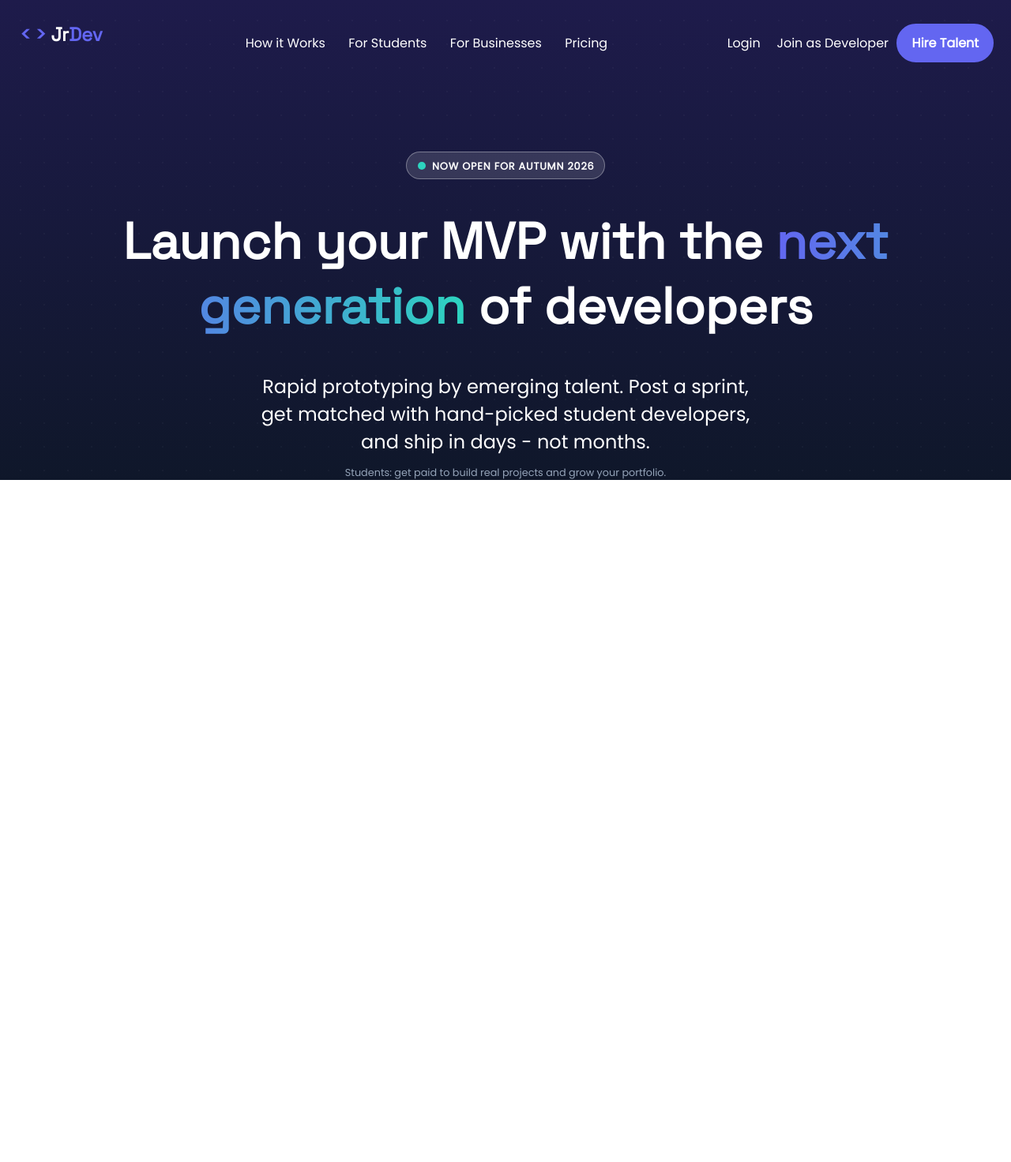
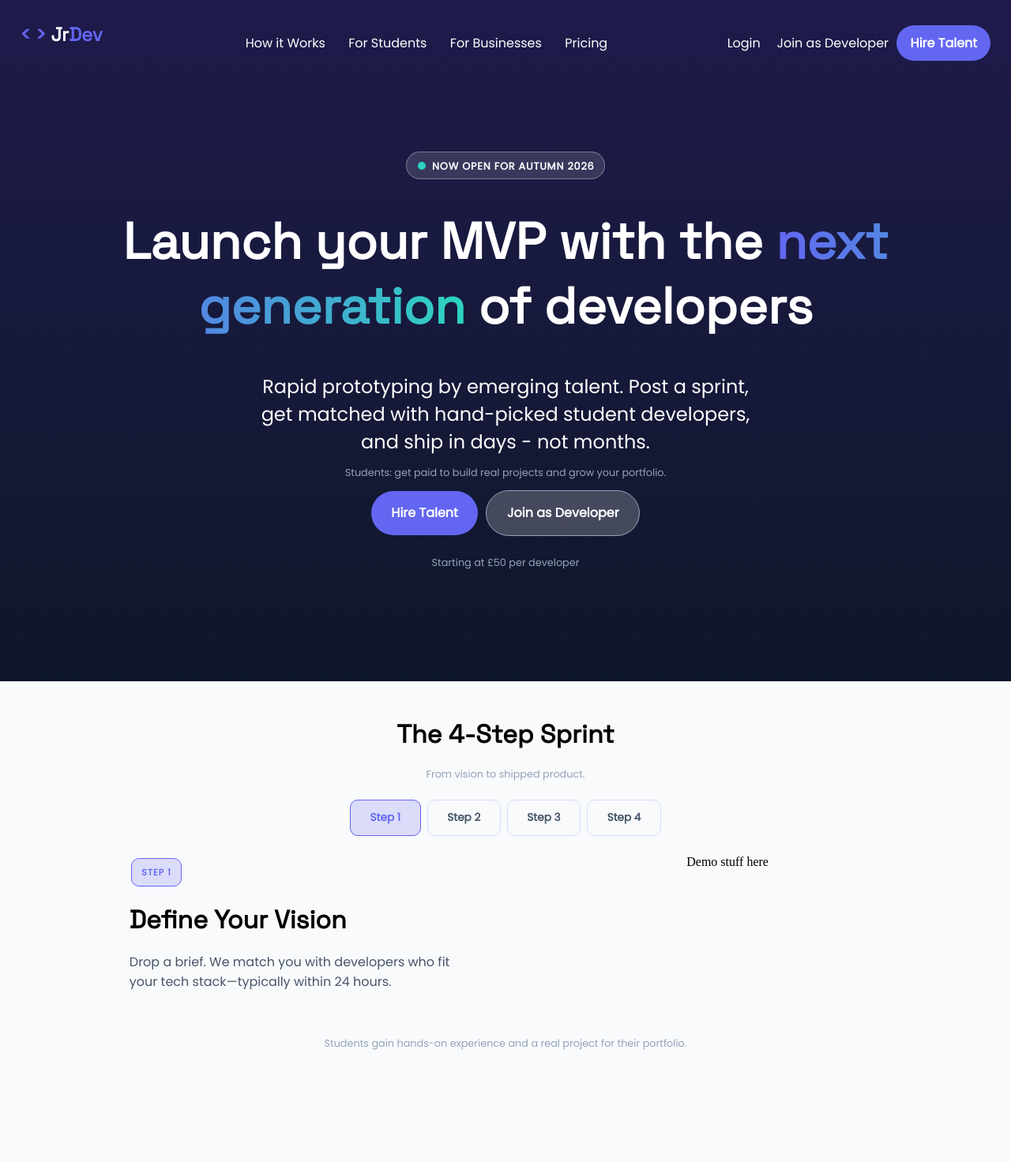
Before and after one commit to 011-sam-110/jrdev, a Flask app: page / in a window 1280 px wide. Shown: the whole page at 79% size. Before the commit the page ends 608 px from the top, so only its background shows below. Run offline with Flask 3, Linux system fonts and the light colour scheme; data that the repository does not hold is empty; some libraries are stand-ins or nearby versions.

Commit message:
Homepage advancements, completed how it works section (waiting for conformation on the demonstrations)

```diff
--- a/backend/app/static/css/styles.css
+++ b/backend/app/static/css/styles.css
@@ -1,14 +1,18 @@
-body, html {
+body, html, nav {
     margin: 0px;
+    scroll-behavior: smooth;
 }
 
 :root {
     --bg-dark: #0f172a;
+    --bg-light: #f8fafc;
     --primary: #6366f1;
+    --primary-light: #6366f133;
     --accent: #2dd4bf;
     --white: #ffffff;
     --black: #000000;
     --lightgray: #94a3b8;
+    --darkgray: #475569;
 }
 
 .navbar {
@@ -23,6 +27,7 @@ body, html {
     font-weight: 500;
     height: 6%;
     transition: 0.5s;
+    z-index: 99999;
 }
 
 .navbar a {
@@ -111,6 +116,7 @@ navCode, dev {
     padding-top: 20%;
     text-align: center;
     color: var(--white);
+    padding-bottom: 10%;
 }
 
 .tag {
@@ -168,11 +174,129 @@ navCode, dev {
     font-family: "Poppins";
 }
 
-.homeLaunch p {
+.homeLaunch p, .sprint p {
     margin-top: 1%;
     font-family: "Poppins";
     font-size: 80%;
     color: var(--lightgray);
+}
+
+#hire, #join {
+    border-radius: 50px;
+    font-weight: 600;
+    background: var(--primary);
+    margin: 0;
+    padding: 3%;
+    padding-left: 5%;
+    padding-right: 5%;
+    color: var(--white);
+    transform: translateY(0);
+    transition: transform 0.2s ease, box-shadow 0.2s ease;
+    text-decoration: none;
+    font-family: "Poppins";
+}
+
+#join {
+    background: #d3d3d344;
+    border: solid 1px var(--lightgray);
+}
+
+.homeButtons {
+    display: flex;
+    flex-direction: column;
+    align-items: center;
+    width: 100%;
+    margin-top: 3%;
+    margin: auto;
+    text-align: center;
+    margin-bottom: 2%;
+}
+
+.homeButtons #hire, .homeButtons #join {
+    padding: 3%;
+    white-space: nowrap;
+    margin: 3px;
+    margin-bottom: 10px;
+    width: 90vw !important;
+    display: block;
+}
+
+.sprint {
+    background-color: var(--bg-light);
+    margin: 0;
+    padding: 2%;
+    text-align: center;
+    padding-bottom: 10%;
+}
+
+.sprint h1 {
+    font-family: "Space Grotesk";
+    font-weight: 800;
+}
+
+.stepChoice {
+    margin-top: 3%;
+}
+
+.stepChoice a, .stepNum {
+    text-decoration: none;
+    color: var(--darkgray);
+    font-family: "Poppins";
+    font-size: 85%;
+    margin: 2px;
+    border: solid 1px var(--primary-light);
+    padding: 1%;
+    padding-left: 2%;
+    padding-right: 2%;
+    border-radius: 10px;
+    font-weight: 800;
+    transition: 0.5s;
+}
+
+.step {
+    display: inline-block;
+    justify-content: center;
+    flex-direction: column;
+    align-items: center;
+    gap: 10px;
+    margin-top: 3%;
+    width: 85%;
+    margin-left: 7.5%;
+    margin-bottom: 2%;
+}
+
+.stepText {
+    width: 100%;
+    text-align: left;
+}
+
+.stepDemo {
+    width: 100%;
+}
+
+.stepText p {
+    font-size: 100%;
+    color: var(--darkgray);
+}
+
+.stepNum, #currentStep {
+    background-color: var(--primary-light);
+    color: var(--primary)!important;
+    border: solid 1px var(--primary);
+    transition: 0.5s;
+}
+
+.stepNum {
+    width: max-content;
+    padding: 2%;
+    padding-left: 3%;
+    padding-right: 3%;
+    text-transform: uppercase;
+    background-color: var(--primary-light);
+    color: var(--primary)!important;
+    letter-spacing: 1px;
+    border: solid 1px var(--primary);
+    font-size: 70%!important;
 }
 
 @media (min-width:1200px) {
@@ -202,27 +326,49 @@ navCode, dev {
         font-family: "Poppins";
     }
 
-    #hire {
-        border: 2px solid var(--primary);
-        border-radius: 50px;
-        font-weight: 600;
-        background: var(--primary);
-        margin: 0;
-        padding: 3%;
-        padding-left: 5%;
-        padding-right: 5%;
-        color: var(--white);
-        transform: translateY(0);
-        transition: transform 0.2s ease, box-shadow 0.2s ease;
-    }
-
     #hire:hover {
         transform: translateY(-2px);
         box-shadow: 0 8px 20px #4f46e577;
     }
 
+    #join:hover {
+        background: #d3d3d377;
+        transform: translateY(-2px);
+        box-shadow: 0 8px 20px #94a3b877;
+    }
+
     .homeLaunch {
         padding-top: 15%;
+    }
+
+    .homeButtons {
+        display: flex;
+        flex-direction: row;
+        justify-content: center;
+        gap: 10px;
+        width: auto;
+    }
+
+    .homeButtons #hire, .homeButtons #join {
+        width: max-content !important;
+        margin: 0;
+        padding: 1.2% 2%;
+    }
+
+    .stepChoice a:hover, #currentStep:hover {
+        background-color: #6366f122;
+        color: var(--bg-dark)!important;
+        border-color: var(--primary-light);
+    }
+
+    .stepText {
+        width: 40%;
+        float: left;
+    }
+
+    .stepDemo {
+        width: 55%;
+        float: right;
     }
 }
 
--- /dev/null
+++ b/backend/app/static/js/sprints.js
@@ -0,0 +1,9 @@
+document.querySelectorAll(".stepChoice a").forEach(link => {
+    link.addEventListener("click", function(e) {
+        document.querySelectorAll(".stepChoice a").forEach(el => {
+            el.removeAttribute("id");
+        });
+
+        this.id = "currentStep";
+    });
+});
--- a/backend/app/templates/home.html
+++ b/backend/app/templates/home.html
@@ -68,8 +68,40 @@
             <h1>Launch your MVP with the <span class="nextGen">next generation</span> of developers</h1>
             <h2>Rapid prototyping by emerging talent. Post a sprint, get matched with hand-picked student developers, and ship in days - not months.</h2>
             <p>Students: get paid to build real projects and grow your portfolio.</p>
+            <div class="homeButtons">
+                <a href="/register?role=BUSINESS" id="hire">Hire Talent</a>
+                <a href="/register?role=DEVELOPER" id="join">Join as Developer</a>
+            </div>
+            <p>Starting at £50 per developer</p>
+        </div>
+
+        <div class="sprint" id="how-it-works">
+            <h1>The 4-Step Sprint</h1>
+            <p>From vision to shipped product.</p>
+            <div class="stepChoice">
+                <a href="#how-it-works" id="currentStep">Step 1</a>
+                <a href="#how-it-works">Step 2</a>
+                <a href="#how-it-works">Step 3</a>
+                <a href="#how-it-works">Step 4</a>
+            </div>
+
+            <div class="step">
+                <div class="stepText">
+                    <p class="stepNum">Step 1</p>
+                    <h1>Define Your Vision</h1>
+                    <p>Drop a brief. We match you with developers who fit your tech stack—typically within 24 hours.</p>
+                </div>
+
+                <div class="stepDemo">
+                    Demo stuff here
+                    <!-------------------------------------------------------------------------------------->
+                </div>
+            </div>
+
+            <p>Students gain hands-on experience and a real project for their portfolio.</p>
         </div>
     </body>
 
     <script src="{{ url_for('static', filename='js/navbar.js') }}"></script>
+    <script src="{{ url_for('static', filename='js/sprints.js') }}"></script>
 </html>
```
